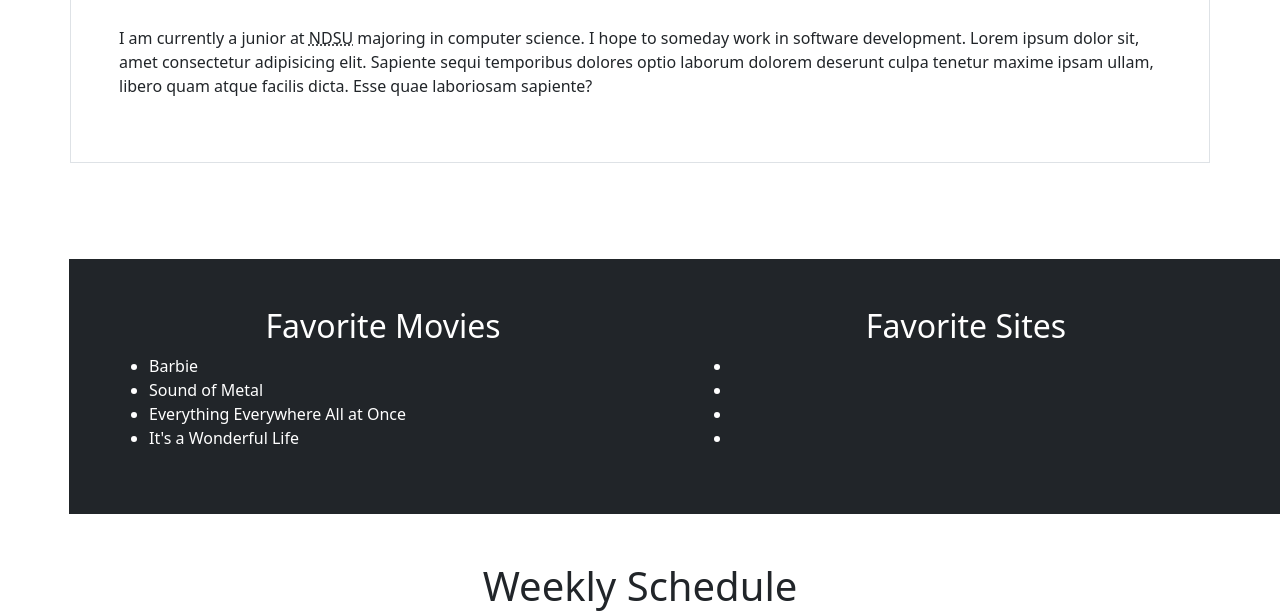
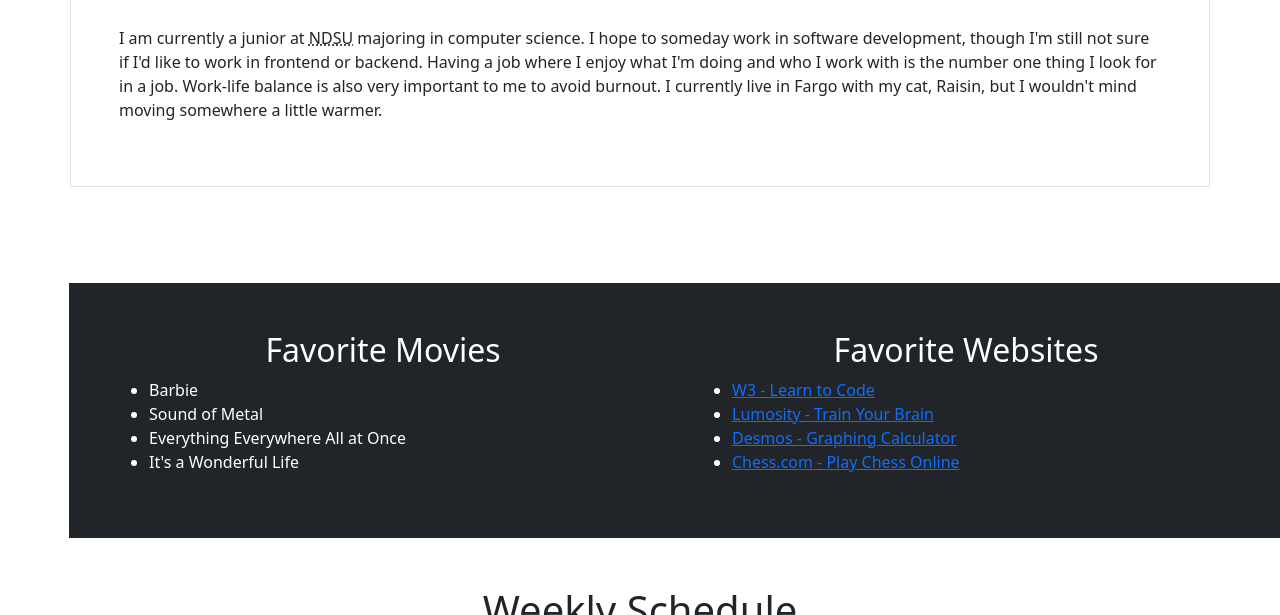
Before and after one commit to CSCI313-Spring2024/assignment-2-ligiaschulz, a plain HTML site: page index.html in a window 1280 px wide. Shown: the part 544-1159 px from the top of the page. Drawn offline with nearby package versions, Linux system fonts and the light colour scheme.

Commit message:
Added favorite sites

```diff
--- a/index.html
+++ b/index.html
@@ -56,11 +56,12 @@
       <p>
         I am currently a junior at
         <abbr title="North Dakota State University">NDSU</abbr> majoring in
-        computer science. I hope to someday work in software development. Lorem
-        ipsum dolor sit, amet consectetur adipisicing elit. Sapiente sequi
-        temporibus dolores optio laborum dolorem deserunt culpa tenetur maxime
-        ipsam ullam, libero quam atque facilis dicta. Esse quae laboriosam
-        sapiente?
+        computer science. I hope to someday work in software development, though
+        I'm still not sure if I'd like to work in frontend or backend. Having a
+        job where I enjoy what I'm doing and who I work with is the number one
+        thing I look for in a job. Work-life balance is also very important to
+        me to avoid burnout. I currently live in Fargo with my cat, Raisin, but
+        I wouldn't mind moving somewhere a little warmer.
       </p>
     </div>
     <div class="row" id="favs">
@@ -84,12 +85,22 @@
           class="container p-5 my-5 bg-dark text-white"
           style="margin-right: 11%; margin-top: 0%"
         >
-          <h2 class="center">Favorite Sites</h2>
+          <h2 class="center">Favorite Websites</h2>
           <ul>
-            <li><a href=""></a></li>
-            <li><a href=""></a></li>
-            <li><a href=""></a></li>
-            <li><a href=""></a></li>
+            <li><a href="https://www.w3schools.com/">W3 - Learn to Code</a></li>
+            <li>
+              <a href="https://www.lumosity.com/en/"
+                >Lumosity - Train Your Brain</a
+              >
+            </li>
+            <li>
+              <a href="https://www.desmos.com/calculator"
+                >Desmos - Graphing Calculator</a
+              >
+            </li>
+            <li>
+              <a href="https://www.chess.com/">Chess.com - Play Chess Online</a>
+            </li>
           </ul>
         </div>
       </div>
```
